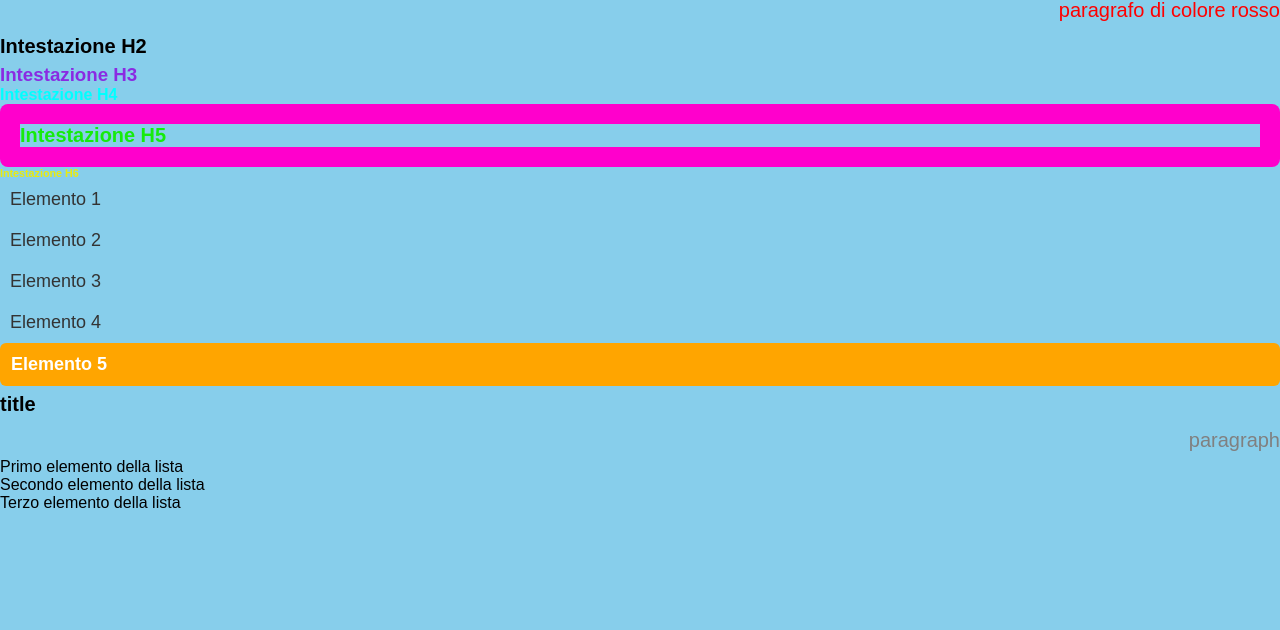
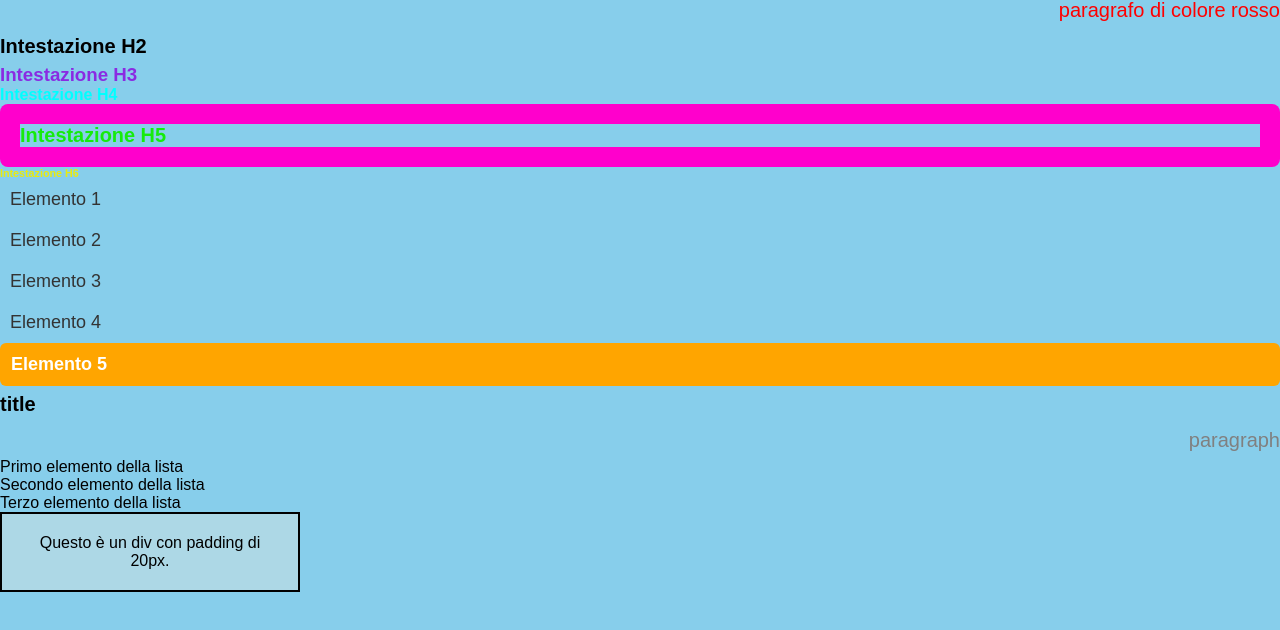
Before and after one commit to t72gEKXu9Ii7/Nuovo_progetto_CSS, a plain HTML site: page index.html in a window 1280 px wide. Shown: the part 44-674 px from the top of the page. Drawn offline with Linux system fonts and the light colour scheme.

Commit message:
aggiunto div con padding

```diff
--- a/index.html
+++ b/index.html
@@ -37,5 +37,21 @@
                 <li>Secondo elemento della lista</li>
                 <li>Terzo elemento della lista</li>
             </ul>
+
+            <title>Div con Padding</title>
+    <style>
+        .contenitore {
+            padding: 20px;
+            background-color: lightblue;
+            border: 2px solid black;
+            width: 300px;
+            text-align: center;
+        }
+    </style>
+</head>
+<body>
+    <div class="contenitore">
+        Questo è un div con padding di 20px.
+    </div>
         </div>
     </header>
```
